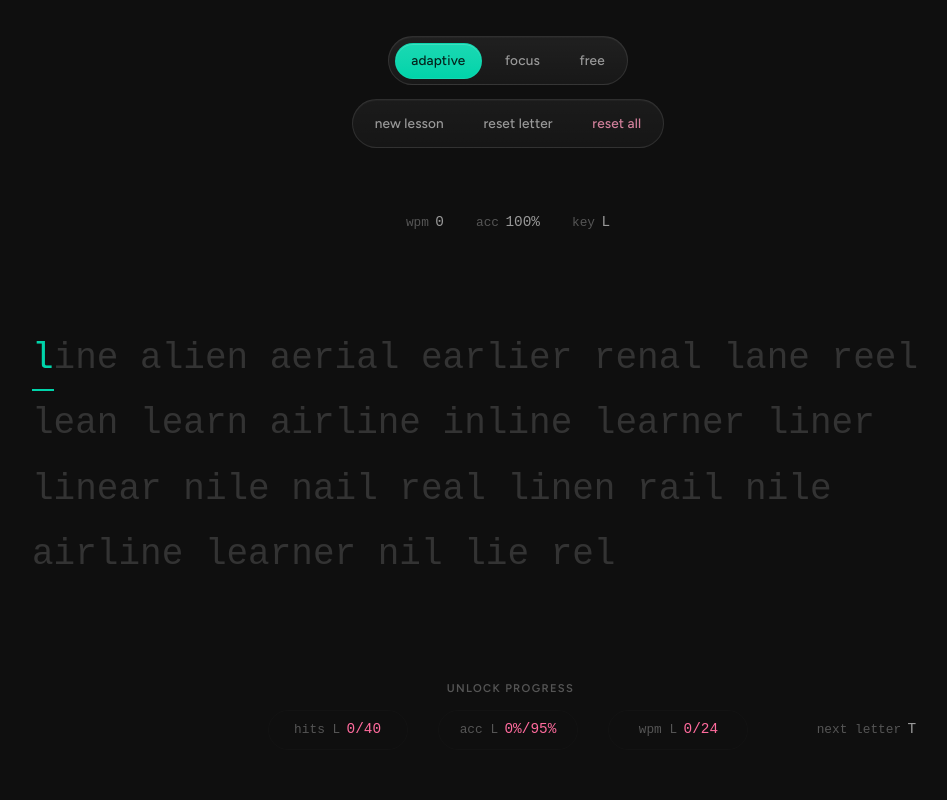
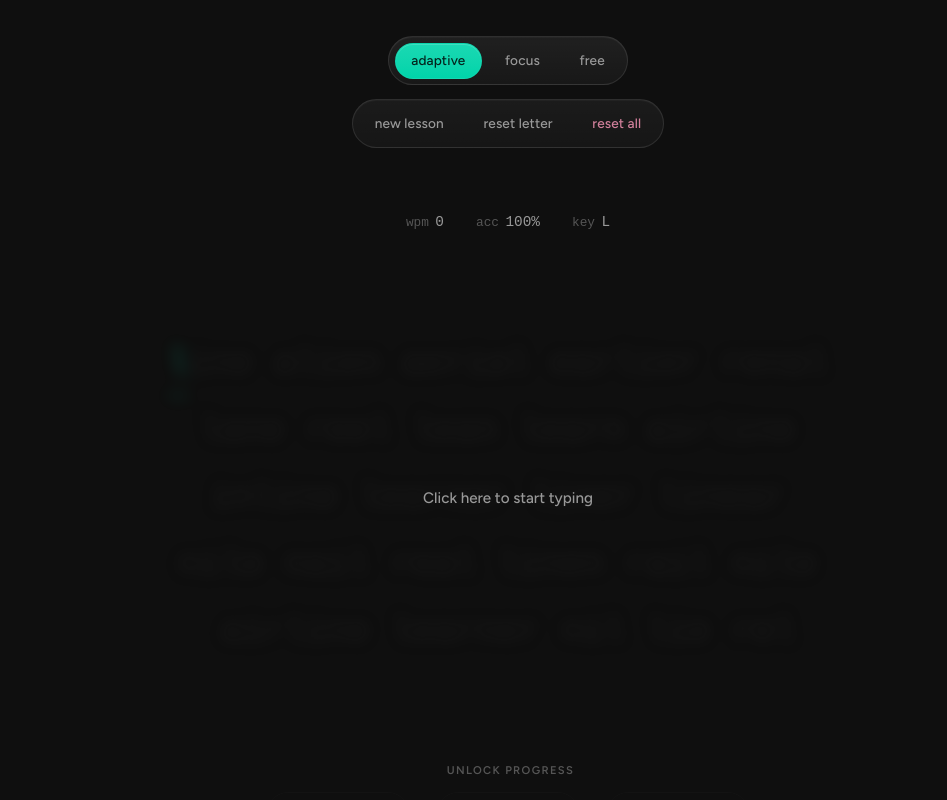
Before and after one commit to SomeoneWithOptions/typing, a React (Vite) app: page / in a window 1280 px wide. Shown: the top 800 px of the page, without its empty margins (132-1079 px from the left). Built offline with nearby package versions, Linux system fonts and the light colour scheme; a web font is replaced by a local one.

Commit message:
Center typing placeholder with blur

```diff
--- a/src/App.css
+++ b/src/App.css
@@ -119,32 +119,61 @@ button { cursor: pointer; border: none; background: none; color: inherit; paddin
 }
 
 .practice-surface {
+  position: relative;
   width: 100%;
+  padding: 0;
   outline: none;
   contain: layout;
+  cursor: text;
+  overflow: hidden;
 }
 
 .practice-text-stage {
   width: 100%;
-  min-height: calc(2.25rem * 1.6 * 3);
+  min-height: clamp(18rem, 42vh, 24rem);
+  display: grid;
+  place-items: center;
+  position: relative;
+}
+
+.practice-text-layer {
+  width: 100%;
+  min-height: inherit;
+  display: grid;
+  place-items: center;
+  position: relative;
+  z-index: 1;
+  transition:
+    filter 180ms ease,
+    opacity 180ms ease,
+    transform 220ms ease;
+}
+
+.practice-text-layer--blurred {
+  filter: blur(8px);
+  opacity: 0.32;
+  transform: scale(0.985);
 }
 
 .practice-text {
-  width: 100%;
+  width: min(100%, 44rem);
   font-family: var(--font-mono);
   font-size: 2.25rem;
   line-height: 1.6;
   color: var(--t-dim);
   user-select: none;
   word-wrap: break-word;
-  text-align: left;
+  text-align: center;
   max-width: 100%;
   min-height: inherit;
   transition: color var(--ease);
   display: flex;
   flex-wrap: wrap;
+  justify-content: center;
+  align-content: center;
   column-gap: 0;
-  row-gap: 0.5rem;
+  row-gap: 0.65rem;
+  margin: 0 auto;
 }
 
 .practice-text__word {
@@ -184,6 +213,22 @@ button { cursor: pointer; border: none; background: none; color: inherit; paddin
 
 .practice-text__char--space {
   min-width: 0.6em; /* Ensure the space has visible width for the cursor */
+}
+
+.practice-focus-hint {
+  position: absolute;
+  inset: 50% auto auto 50%;
+  transform: translate(-50%, -50%);
+  z-index: 2;
+  width: min(100%, 20rem);
+  text-align: center;
+  pointer-events: none;
+}
+
+.practice-focus-hint strong {
+  color: var(--t-secondary);
+  font-size: 0.95rem;
+  font-weight: 500;
 }
 
 /* ─── Metrics ─── */
@@ -412,6 +457,8 @@ button.unlock-target-chip:focus-visible {
     transition: color var(--ease);
   }
 
+  .practice-surface,
+  .practice-text-layer,
   .unlock-progress-strip__core,
   .unlock-progress-strip__title-text,
   .metric-item--next-letter,
--- a/src/App.tsx
+++ b/src/App.tsx
@@ -160,6 +160,7 @@ export default function App() {
     resetProgress,
     tickClock,
     setHasFocus,
+    hasFocus,
   } = useTypingStore(
     useShallow((state) => ({
       progress: state.progress,
@@ -182,6 +183,7 @@ export default function App() {
       resetProgress: state.resetProgress,
       tickClock: state.tickClock,
       setHasFocus: state.setHasFocus,
+      hasFocus: state.hasFocus,
     })),
   )
   const [isPending, startTransition] = useTransition()
@@ -203,6 +205,7 @@ export default function App() {
   const isFreeMode = progress.settings.mode === 'free'
   const unlockTargets = progress.settings.unlockTargets
   const freeTierLabel = formatFreeCorpusTier(progress.settings.freeTier)
+  const practicePrompt = 'Click here to start typing'
 
   const currentLetter = isFreeMode ? null : lesson.targetLetters[0] ?? (isFocusMode ? progress.settings.focusLetter : unlockStatus.bottleneckLetter)
   const unlockMetricCards: Array<{
@@ -254,11 +257,6 @@ export default function App() {
     const interval = window.setInterval(() => tickClock(), 1000)
     return () => window.clearInterval(interval)
   }, [tickClock])
-
-  useEffect(() => {
-    if (!isLoaded) return
-    practiceRef.current?.focus()
-  }, [isLoaded, lesson.id])
 
   useEffect(() => {
     if (!editingMetric) {
@@ -445,23 +443,31 @@ export default function App() {
 
             <div
               aria-label="Typing practice surface"
-              className="practice-surface"
+              className={hasFocus ? 'practice-surface practice-surface--focused' : 'practice-surface practice-surface--idle'}
               onBlur={() => setHasFocus(false)}
               onFocus={() => setHasFocus(true)}
               onKeyDown={handleKeyDown}
+              onMouseDown={() => practiceRef.current?.focus()}
               ref={practiceRef}
               role="textbox"
               tabIndex={0}
             >
+              <div className={hasFocus ? 'practice-text-stage practice-text-stage--focused' : 'practice-text-stage practice-text-stage--idle'}>
+                <div className={hasFocus ? 'practice-text-layer' : 'practice-text-layer practice-text-layer--blurred'}>
                   {isPending ? (
                     <span style={{ color: 'var(--t-muted)' }}>Preparing lesson…</span>
                   ) : (
-                <div className="practice-text-stage">
                     <div className="practice-text">
                       {renderPracticeWords(lesson, currentIndex, errorIndex)}
                     </div>
+                  )}
                 </div>
-              )}
+                {!hasFocus ? (
+                  <div aria-hidden="true" className="practice-focus-hint">
+                    <strong>{practicePrompt}</strong>
+                  </div>
+                ) : null}
+              </div>
             </div>
             <div className="unlock-progress-container">
               {isFreeMode ? (
```
Lines whose indentation alone changed are shown as unchanged.
